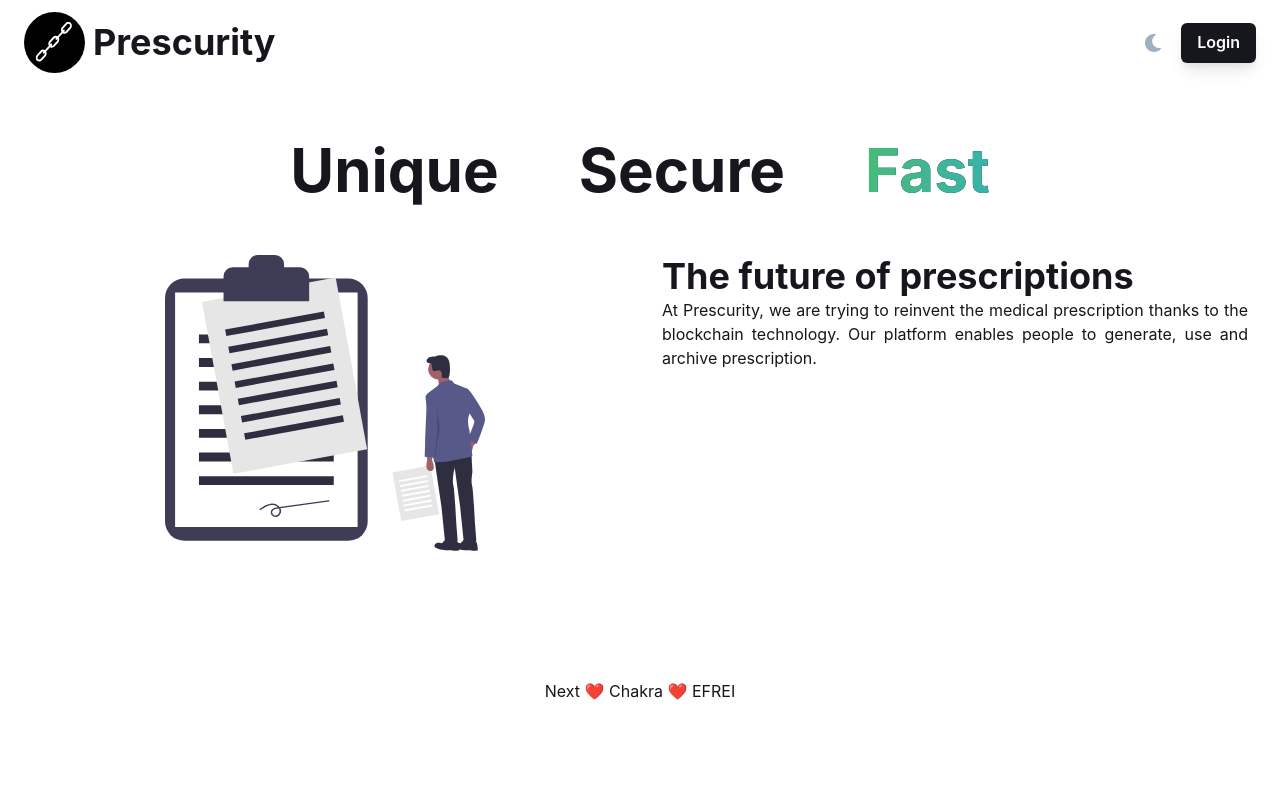
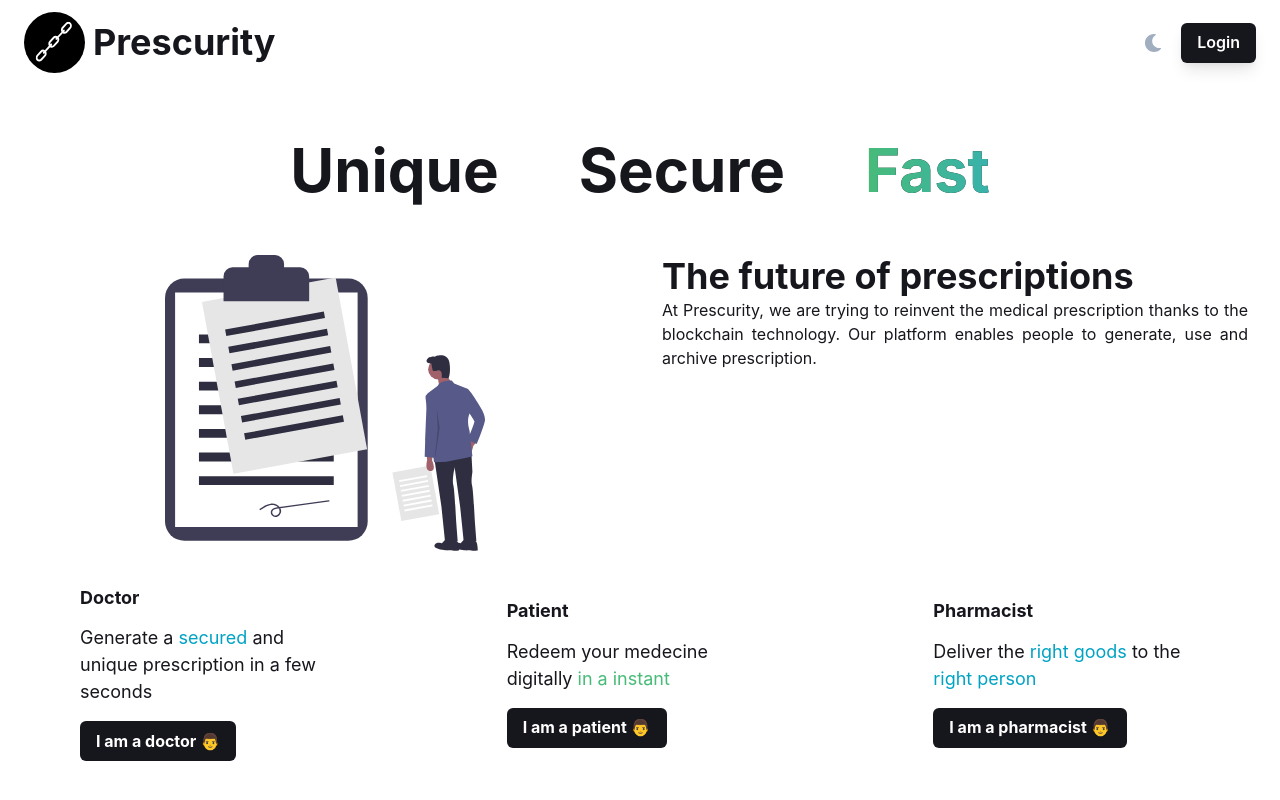
Before and after one commit to azerpas/prescurity-dashboard, a Next.js app: page / in a window 1280 px wide. Shown: the top 800 px of the page. Built offline with nearby package versions, Linux system fonts and the light colour scheme.

Commit message:
ajout trois BigBlock (Title+Text+Button) HomePage

```diff
--- a/src/pages/index.tsx
+++ b/src/pages/index.tsx
@@ -1,21 +1,32 @@
 import {
     Box,
-    Flex,
+    Button,
+    Flex, Grid,
     Heading,
     Link,
     SimpleGrid,
     Text
 } from '@chakra-ui/react'
-import { Container } from '../components/Container'
-import { DarkModeSwitch } from '../components/DarkModeSwitch'
-import { Footer } from '../components/Footer'
-import { GradientWrapper } from '../components/gradient'
+import {Container} from '../components/Container'
+import {DarkModeSwitch} from '../components/DarkModeSwitch'
+import {Footer} from '../components/Footer'
+import {GradientWrapper} from '../components/gradient'
 import Header from '../components/header'
 import ContractSvg from '../components/svg/contract'
 
-const Word = (props: {children: React.ReactNode}) => {
-    return(
+const Word = (props: { children: React.ReactNode }) => {
+    return (
         <Text fontSize={{base: "6xl"}} fontWeight="bold">{props.children}</Text>
+    );
+}
+
+const BigBlock = (props: { title: String, children: React.ReactNode, button: String }) => {
+    return (
+        <Flex direction={{base: "column"}} p={{base: "1rem"}} width={"70%"} margin={"auto"}>
+            <Heading fontSize={{base: "lg"}} mb={{base: "1rem"}} fontWeight="bold">{props.title}</Heading>
+            <Text fontSize={{base: "lg"}} mb={{base: "1rem"}}>{props.children}</Text>
+            <Button m={{base: "auto"}} ml={{base: "0"}} backgroundColor={{base: "black"}} color={{base: "white"}} fontWeight="bold">{props.button}</Button>
+        </Flex>
     );
 }
 
@@ -41,7 +52,7 @@ const Index = () => (
         </Flex>
 
         <Container mx={{base: "5"}} bg="none">
-            <SimpleGrid columns={{sm: 1, md: 2}} spacing={{base: 3, md: 5}} >
+            <SimpleGrid columns={{sm: 1, md: 2}} spacing={{base: 3, md: 5}}>
                 <Box maxW={{md: "sm"}} mx="auto">
                     <ContractSvg width="20rem"/>
                 </Box>
@@ -51,6 +62,19 @@ const Index = () => (
                 </Box>
             </SimpleGrid>
         </Container>
+
+
+        <SimpleGrid columns={{sm: 1, md: 3}}  mt={{base: "5"}} >
+            <BigBlock title={"Doctor"} button={"I am a doctor 👨‍"}>
+                <Text>Generate a <Text display={"inline-block"} color={"#00A3C4"}>secured</Text> and unique prescription in a few seconds  </Text>
+            </BigBlock>
+            <BigBlock title={"Patient"} button={"I am a patient 👨‍"}>
+                <Text>Redeem your medecine digitally <Text display={"inline-block"} color={"#48BB78"}>in a instant</Text></Text>
+            </BigBlock>
+            <BigBlock title={"Pharmacist"} button={"I am a pharmacist 👨‍"}>
+                <Text>Deliver the <Text display={"inline-block"} color={"#00A3C4"}>right goods</Text  > to the <Text color={"#00A3C4"}>right person</Text> </Text>
+            </BigBlock>
+        </SimpleGrid>
         <Footer>
             <Text>Next ❤️ Chakra ❤️ EFREI</Text>
         </Footer>
```
Also changed, not shown: 1 other file (tests, documents, lock files or other folders).
